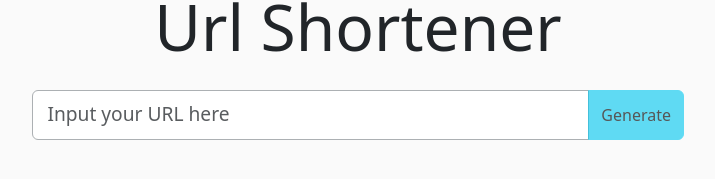
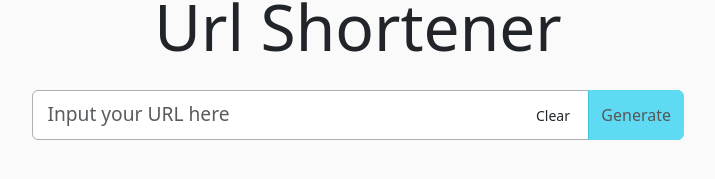
Before and after one commit to ressenzo/url-shortener, a React (Create React App) app in the folder frontend/: page / in a window 1280 px wide. Shown: the part 185-364 px from the top of the page, without its empty margins (282-997 px from the left). Built offline with nearby package versions, Linux system fonts and the light colour scheme.

Commit message:
Add button to clear input text

```diff
--- a/frontend/src/components/Input/Input.css
+++ b/frontend/src/components/Input/Input.css
@@ -2,9 +2,20 @@ input.form-control {
     padding: .6rem .9rem;
     font-size: 1.2rem;
     border: 1px solid #acb0b3;
+    padding-right: 4.4rem !important;
 }
 
 input.form-control:focus {
     box-shadow: none;
     border: 1px solid #0dcaf0;
 }
+
+.btn-clear {
+    right: 100px;
+    z-index: "100";
+    padding: 13px;
+}
+
+.btn.btn-clear:active {
+    border: none !important;
+}
--- a/frontend/src/components/Input/Input.tsx
+++ b/frontend/src/components/Input/Input.tsx
@@ -1,10 +1,14 @@
-import { useEffect, useState } from "react";
+import {
+    useEffect,
+    useState,
+    useRef } from "react";
 import './Input.css';
 import useFetch from "../../hooks/useFetch";
 import {
     GetShortenUrlRequest,
     GetShortenUrlResponse,
-    sendRequestData } from "../../models/shortenUrlModels";
+    sendRequestData
+} from "../../models/shortenUrlModels";
 
 interface InputProps {
     setShortenedUrl: React.Dispatch<React.SetStateAction<string>>;
@@ -16,6 +20,7 @@ const URL_REGEX: RegExp = /^(https?:\/\/)?([\w-]+\.)+[\w-]{2,}(\/[\w\-._~:/?#[\]
 const Input = ({ setShortenedUrl, setIsLoading }: InputProps) => {
     const [originalUrl, setOriginalUrl] = useState<string>('');
     const [error, setError] = useState<string>('');
+    const inputRef = useRef<HTMLInputElement>(null);
 
     const { execute, loading, fetchError, data } = useFetch<GetShortenUrlRequest, GetShortenUrlResponse>(sendRequestData);
 
@@ -64,7 +69,7 @@ const Input = ({ setShortenedUrl, setIsLoading }: InputProps) => {
     return (
         <div className="input">
             <form onSubmit={e => handleSubmit(e)}>
-                <div className="input-group">
+                <div className="input-group position-relative">
                     <input
                         className="form-control"
                         type="text"
@@ -72,7 +77,17 @@ const Input = ({ setShortenedUrl, setIsLoading }: InputProps) => {
                         onChange={handleChange}
                         id="url-value"
                         autoComplete="off"
+                        value={originalUrl}
+                        ref={inputRef}
                     />
+                    <button
+                        type="button"
+                        className="btn btn-clear btn-sm position-absolute top-50 translate-middle-y"
+                        style={{ zIndex: 100 }}
+                        onClick={() => { setOriginalUrl(''); setInitialState(); inputRef.current?.focus(); }}
+                    >
+                        Clear
+                    </button>
                     <button
                         className="btn btn-info"
                         disabled={originalUrl === ""}
```
